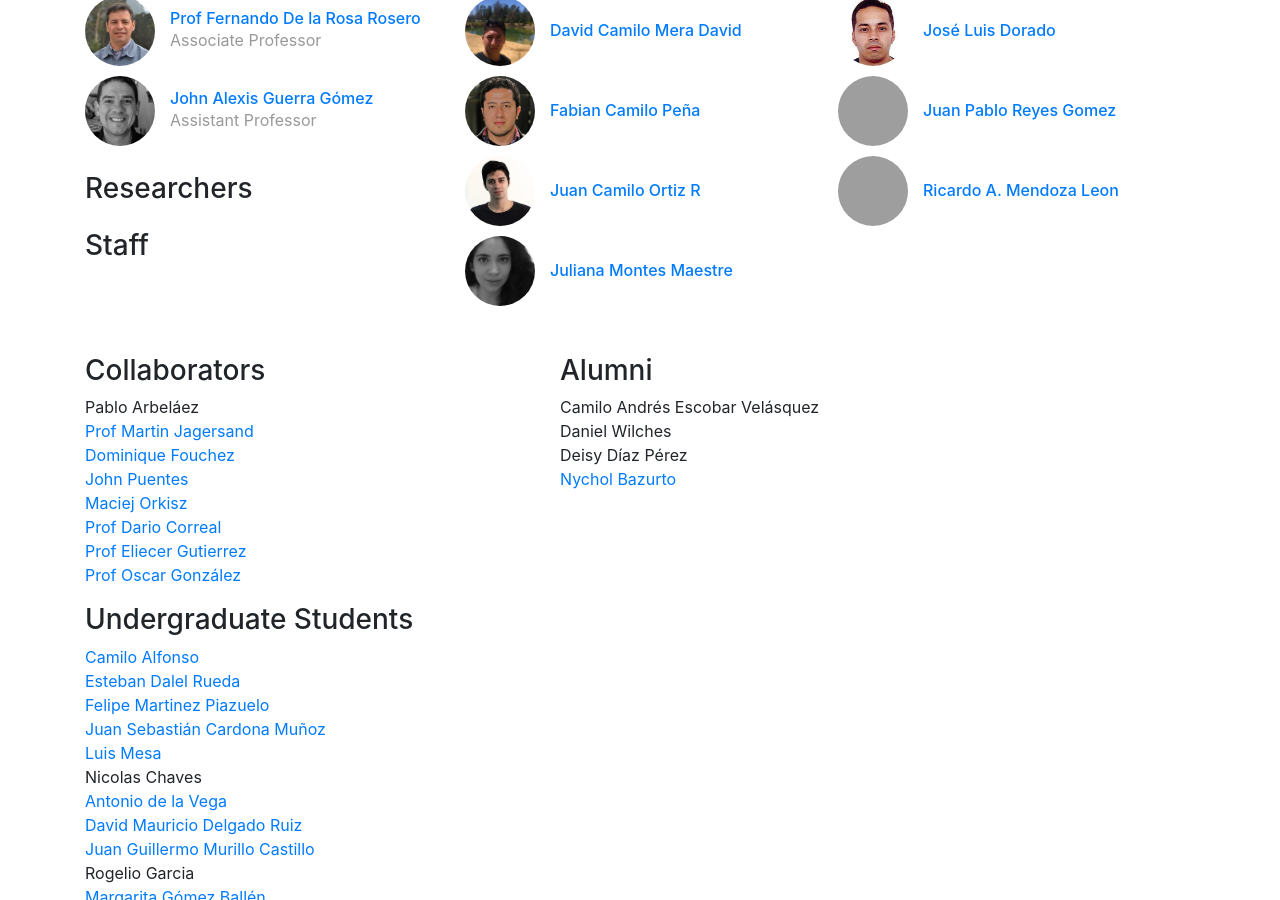
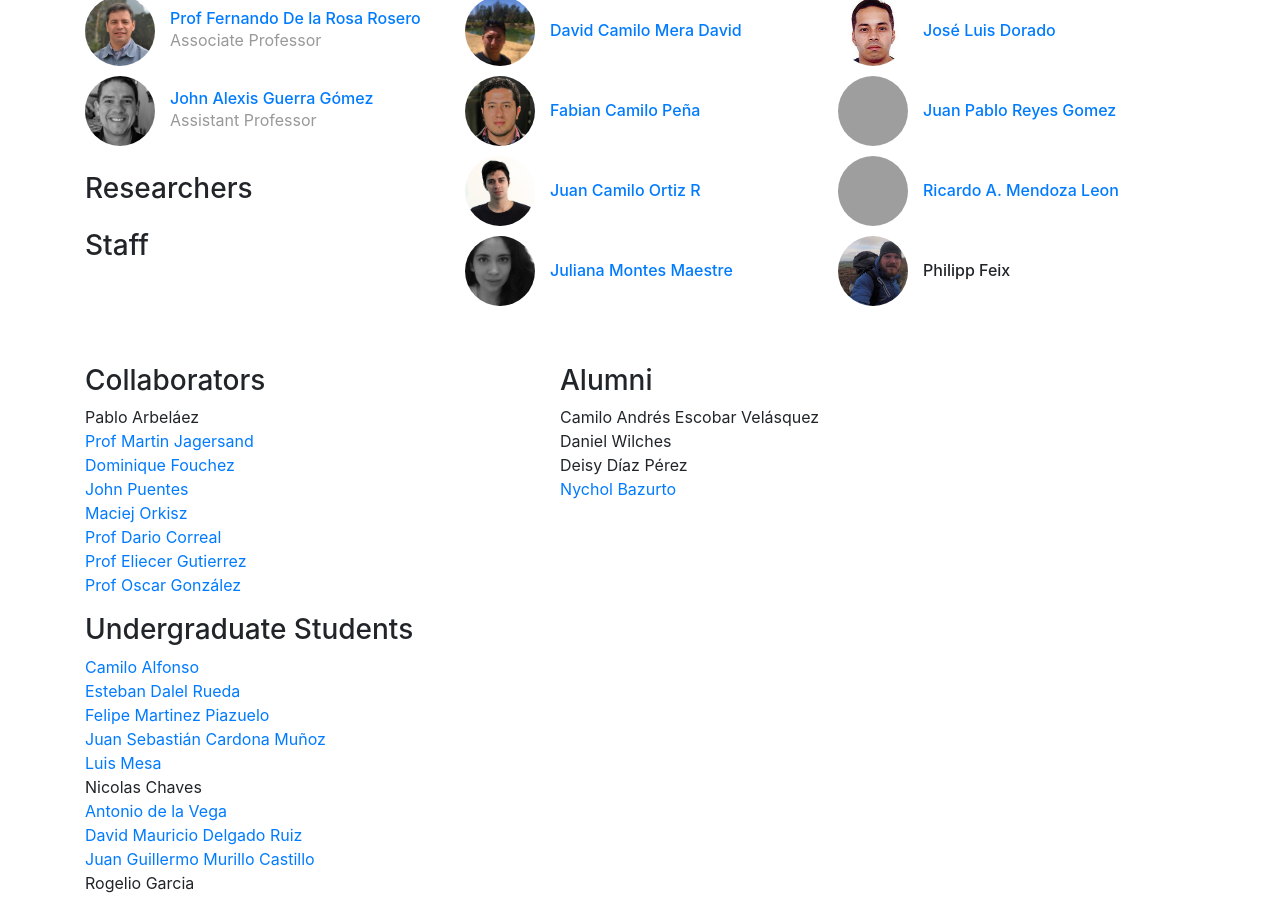
Before and after one commit to uwsampa/research-group-web, a Jekyll site: the page built from index.html, in a window 1280 px wide and 900 px high, scrolled down 6659 px, cut to the strip 0-900 px from the top of the window. Built offline with Jekyll 4.4.1, drawn with Linux system fonts in a browser that asks for light colours; grey boxes are pictures that could not be loaded.

Commit message:
Added Philipp Feix + foto

```diff
--- a/_data/people.yml
+++ b/_data/people.yml
@@ -217,6 +217,11 @@ grad-ricardoMendoza:
     webpage: http://www.ricardoMendoza.com/
     image: /img/people/foto_ricardoMendoza.jpg
 
+grad-philippFeix:
+    display_name: Philipp Feix
+    role: grad
+    image: /img/people/foto_PhilippFeix.jpg
+
 collab-pabloArbelaez:
     display_name: Pablo Arbeláez
     role: collab
```
Also changed, not shown: img/people/foto_PhilippFeix.jpg (added).
